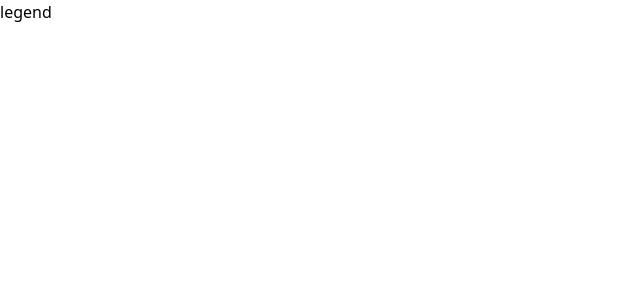
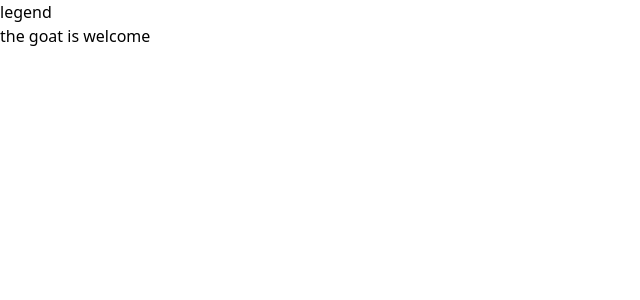
Before and after one commit to Jordypx/pizzahub-web-page, a Vue app: page / in a window 1280 px wide. Shown: the top 300 px of the page, without its empty margins (0-640 px from the left). Built offline with nearby package versions, Linux system fonts and the light colour scheme.

Commit message:
text changes

```diff
--- a/src/App.vue
+++ b/src/App.vue
@@ -1,5 +1,6 @@
 <template>
   <h1>legend</h1>
+  <p>the goat is welcome</p>
 </template>
 
 <script>
```
